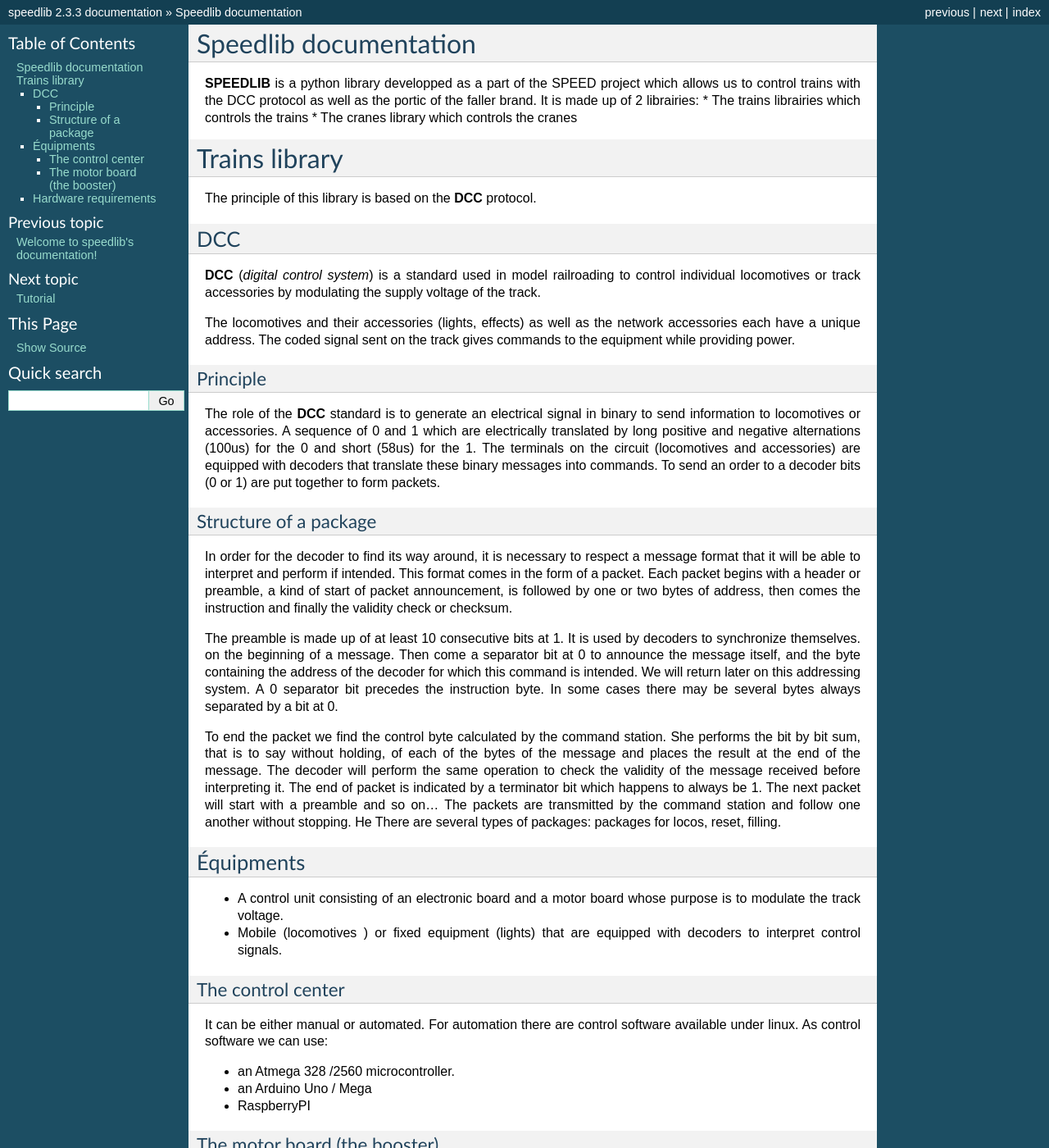
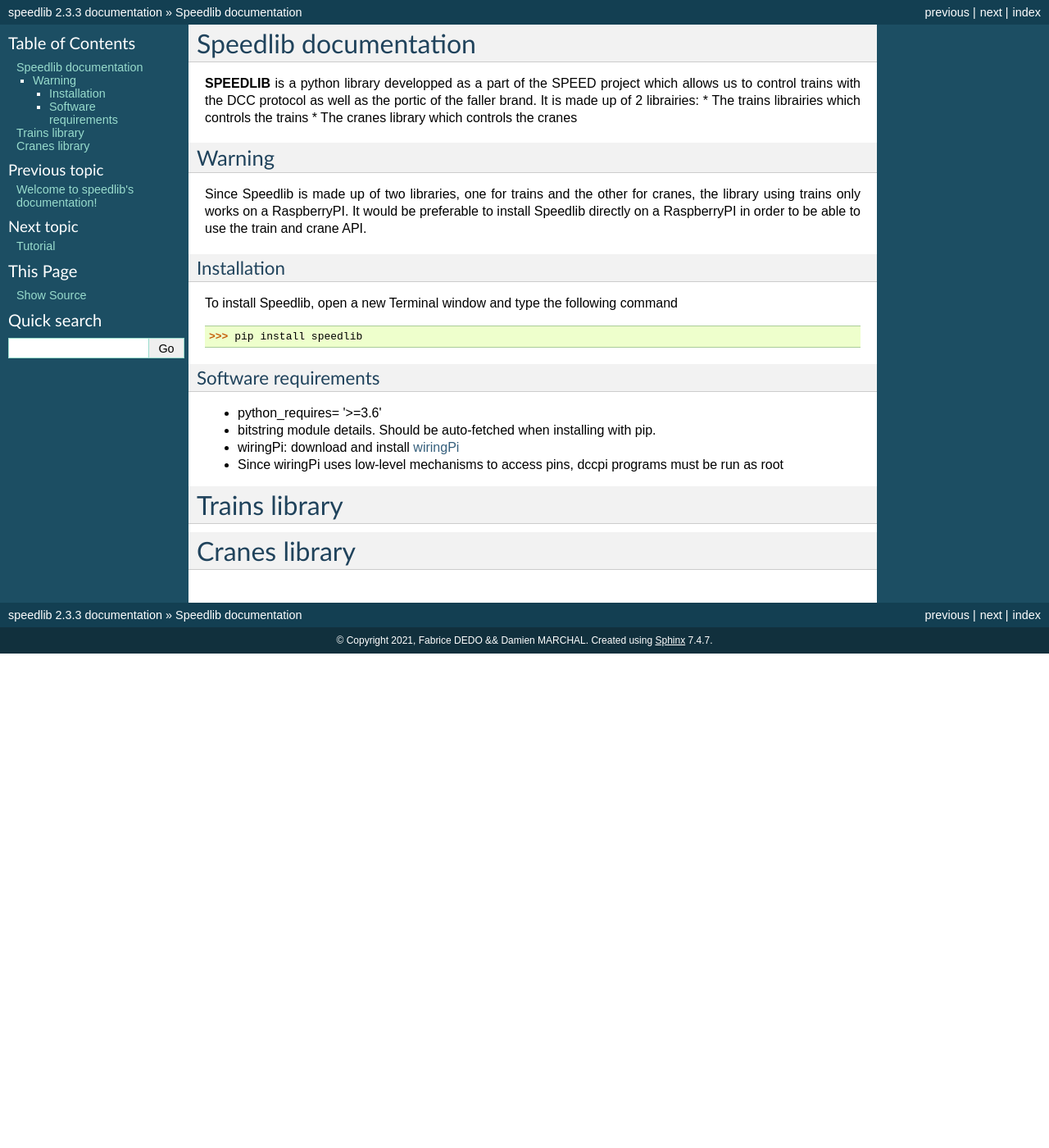
Before and after one commit to CRIStAL-PADR/Speed, a Sphinx documentation site: the page built from docs/source/documentation.rst, in a window 1280 px wide and 1400 px high. Shown: the whole window at 82% size. Built offline with Sphinx 7.4.7, drawn with Linux system fonts in a browser that asks for light colours; some of the changed text lies outside the part shown.

Commit message:
updated documentation.rst file

```diff
--- a/docs/source/documentation.rst
+++ b/docs/source/documentation.rst
@@ -6,77 +6,32 @@
 * The trains librairies which controls the trains
 * The cranes library which controls the cranes
 
+Warning
+^^^^^^^
+Since Speedlib is made up of two libraries, one for trains and the other for cranes, the library using trains
+only works on a RaspberryPI. It would be preferable to install Speedlib directly on a RaspberryPI in order to be able
+to use the train and crane API.
+
+Installation
+-------------
+To install Speedlib, open a new Terminal window and type the following command
+
+>>> pip install speedlib
+
+Software requirements
+---------------------
+* python_requires= '>=3.6'
+* bitstring module details. Should be auto-fetched when installing with pip.
+* wiringPi: download and install `wiringPi <http://wiringpi.com/download-and-install/>`_
+* Since wiringPi uses low-level mechanisms to access pins, dccpi programs must be run as root
+
+
 Trains library
 ==============
 
-The principle of this library is based on the **DCC** protocol.
 
-DCC
----
 
-**DCC** (*digital control system*) is a standard used in model railroading to control individual locomotives or track accessories by modulating
-the supply voltage of the track.
 
-The locomotives and their accessories (lights, effects) as well as the network accessories each have a unique address.
-The coded signal sent on the track gives commands to the equipment while providing power.
 
-Principle
-^^^^^^^^^
-
-The role of the **DCC** standard is to generate an electrical signal in binary to send information to locomotives or accessories.
-A sequence of 0 and 1 which are electrically translated by long positive and negative alternations (100us) for the 0 and short (58us) for the 1.
-The terminals on the circuit (locomotives and accessories) are equipped with decoders that translate these binary messages into commands.
-To send an order to a decoder bits (0 or 1) are put together to form packets.
-
-Structure of a package
-^^^^^^^^^^^^^^^^^^^^^^
-
-In order for the decoder to find its way around, it is necessary to respect a message format that it will be able to interpret and
-perform if intended. This format comes in the form of a packet.
-Each packet begins with a header or preamble, a kind of start of packet announcement, is followed by one or two bytes  of address,
-then comes the instruction and finally the validity check or checksum.
-
-The preamble is made up of at least 10 consecutive bits at 1. It is used by decoders to synchronize themselves.
-on the beginning of a message. Then come a separator bit at 0 to announce the message itself, and
-the byte containing the address of the decoder for which this command is intended. We will return
-later on this addressing system. A 0 separator bit precedes the instruction byte. In
-some cases there may be several bytes always separated by a bit at 0.
-
-To end the packet we find the control byte calculated by the command station. She performs the bit by bit sum,
-that is to say without holding, of each of the bytes of the message and places the result at the end of the message.
-The decoder will perform the same operation to check the validity of the message received before interpreting it. The end of
-packet is indicated by a terminator bit which happens to always be 1. The next packet will start with a
-preamble and so on… The packets are transmitted by the command station and follow one another without stopping. He
-There are several types of packages: packages for locos, reset, filling.
-
-Équipments
-----------
-* A control unit consisting of an electronic board and a motor board whose purpose is to modulate the track voltage.
-* Mobile (locomotives ) or fixed equipment (lights) that are equipped with decoders to interpret control signals.
-
-The control center
-^^^^^^^^^^^^^^^^^^
-It can be either manual or automated.
-For automation there are control software available under linux.
-As control software we can use:
-
-* an Atmega 328 /2560 microcontroller.
-* an Arduino Uno / Mega
-* RaspberryPI
-
-The motor board (the booster)
-^^^^^^^^^^^^^^^^^^^^^^^^^^^^^^
-
-The choice to use an engine card is motivated by the fact that Arduino or RaspberryPi cards are not able to provide enough power.
-However, the principle of the DCC standard is to circulate "control" information in the power circuit (the rails), hence the importance of having a engine board.
-As a choice of motor board we will use LMD18200. This board keeps the shape of the voltage of the signal present at their input (so the information)
-and amplifies the output signal. The shape of the impulses is kept in order to keep the transmitted codes.
-
-In the case of the speedlib project, we will use the RaspberryPI.
-
-Hardware requirements
----------------------
-
-The RaspberryPI uses a library `dccpi <https://pypi.org/project/dccpi/>`_ developped by  `Hector Sanjuan <https://github.com/hsanjuan?tab=overview&from=2017-12-01&to=2017-12-31>`_
-This module implements the DCC protocol for controlling model trains using a Raspberry Pi.It is able to output direction and speed DCC-encoded packets on one
-of the RPi GPIO pins. It needs WiringPi libraries to work.
+Cranes library
+=============
```
